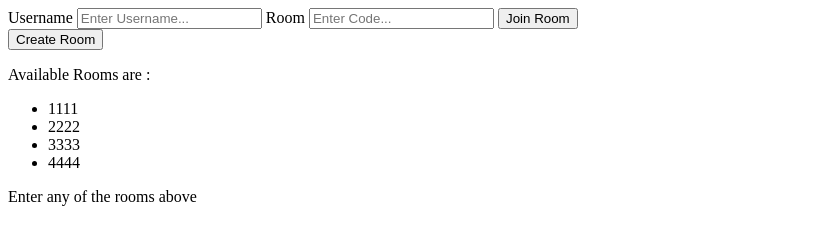
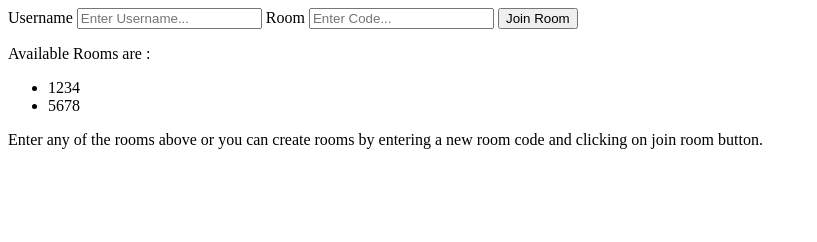
Before and after one commit to Fxnta10/chat-rooms, a website: page public/index.html in a window 1280 px wide. Shown: the whole page, without its empty margins (0-817 px from the left). Drawn offline with nearby package versions, Linux system fonts and the light colour scheme.

Commit message:
commited

```diff
--- a/public/index.html
+++ b/public/index.html
@@ -15,18 +15,16 @@
 
     </form>
 
-    <button type="submit" class="btn" id="createRoomBtn">Create Room </button>
+    <!-- <button type="submit" class="btn" id="createRoomBtn">Create Room </button> -->
 
 
     <div>
         <p>Available Rooms are :</p>
         <ul class="roomsList" id="roomsList">
-            <li>1111</li>
-            <li>2222</li>
-            <li>3333</li>
-            <li>4444</li>
+            <li>1234</li>
+            <li>5678</li>
         </ul>
-        <p>Enter any of the rooms above </p>
+        <p>Enter any of the rooms above or you can create rooms by entering a new room code and clicking on join room button.</p>
     </div>
 
     <div>
```
